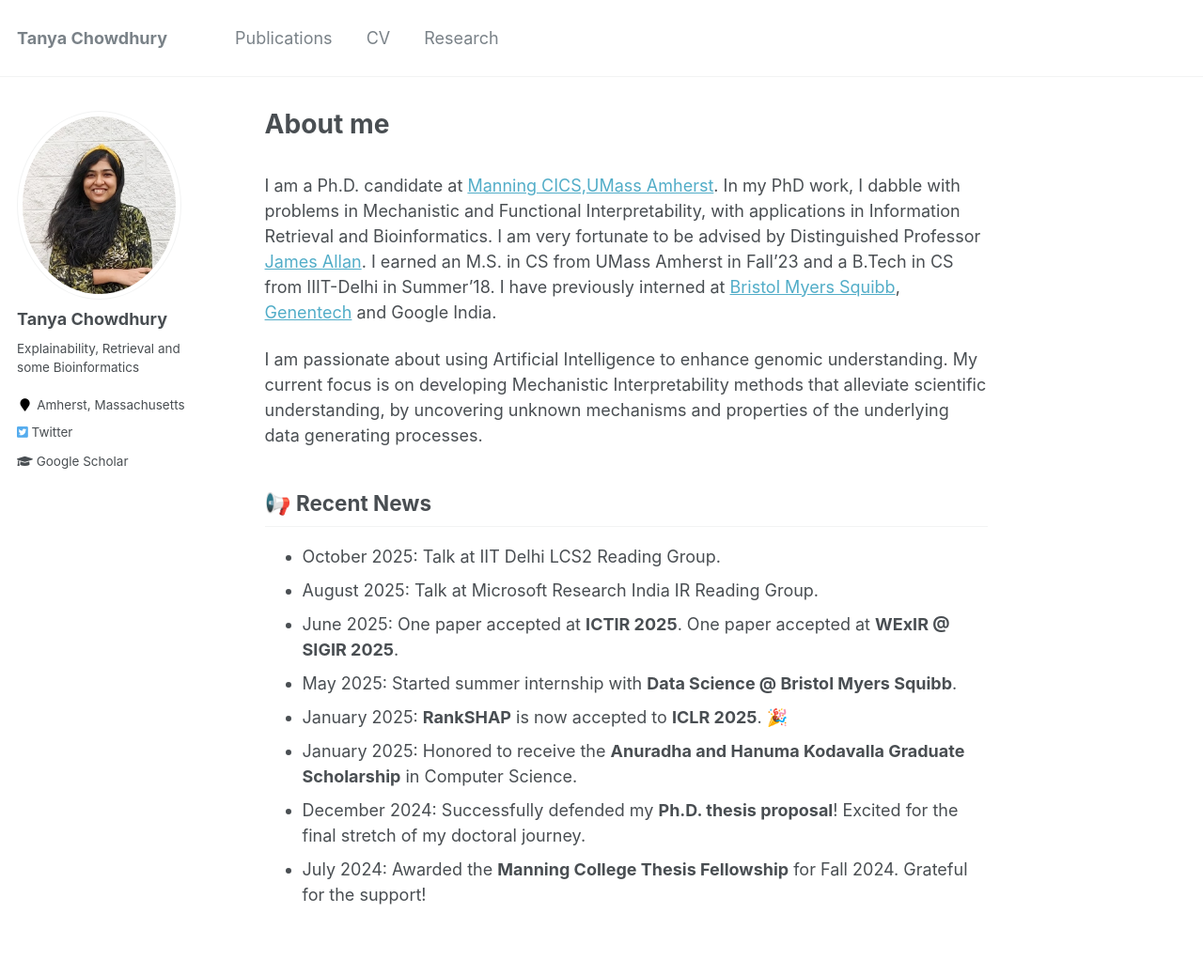
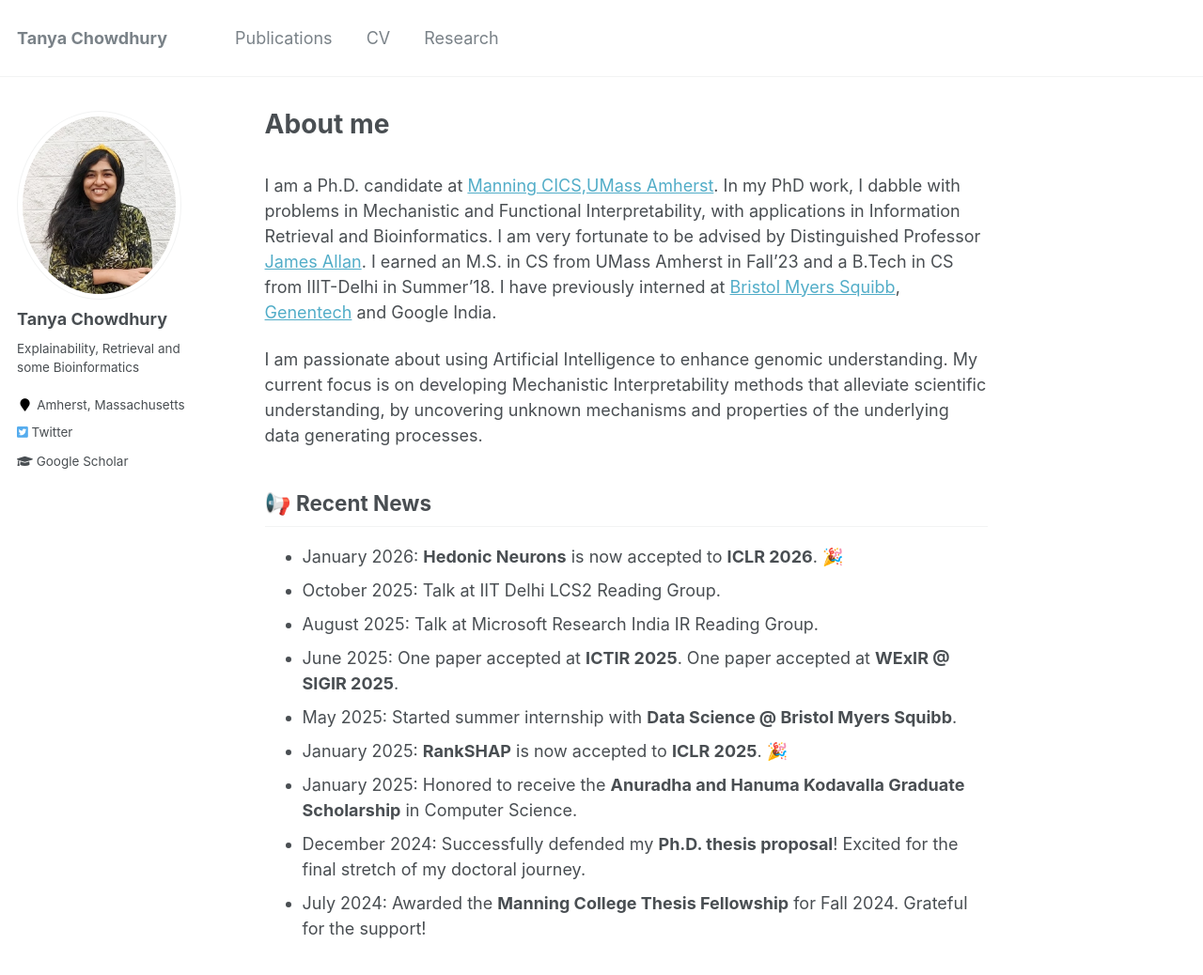
Before and after one commit to TaKneeAa/TaKneeAa.github.io, a Jekyll site: the page built from _pages/about.md, in a window 1280 px wide and 1209 px high. Shown: the top 1038 px of the window at 94% size. Built offline with Jekyll 4.4.1, drawn with Linux system fonts in a browser that asks for light colours.

Commit message:
Jan 26 updates

```diff
--- a/_pages/about.md
+++ b/_pages/about.md
@@ -61,6 +61,8 @@ I am passionate about using Artificial Intelligence to enhance genomic understan
 ## 📢 Recent News
 
 <ul class="news-list">
+  <li><span class="news-date"> January 2026:</span> <b>Hedonic Neurons</b> is now accepted to <b>ICLR 2026</b>. 🎉</li>
+
   <li><span class="news-date"> October 2025:</span> Talk at IIT Delhi LCS2 Reading Group.</li>
 
   <li><span class="news-date"> August 2025:</span>  Talk at Microsoft Research India IR Reading Group.</li>
```
Also changed, not shown: 1 other file.
